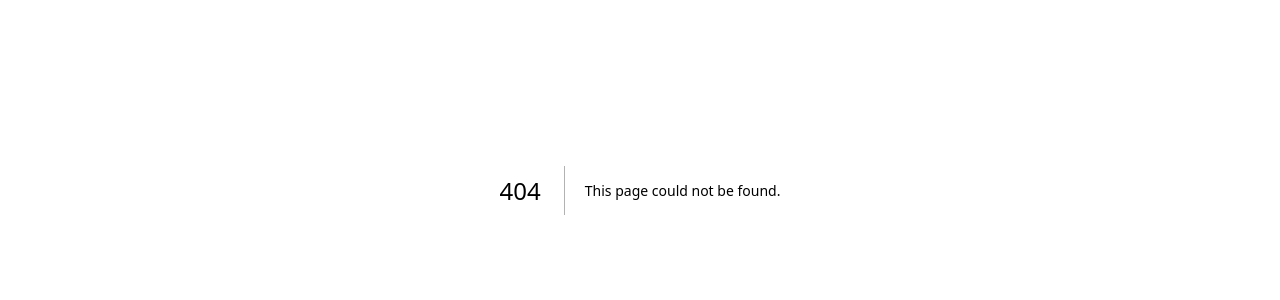
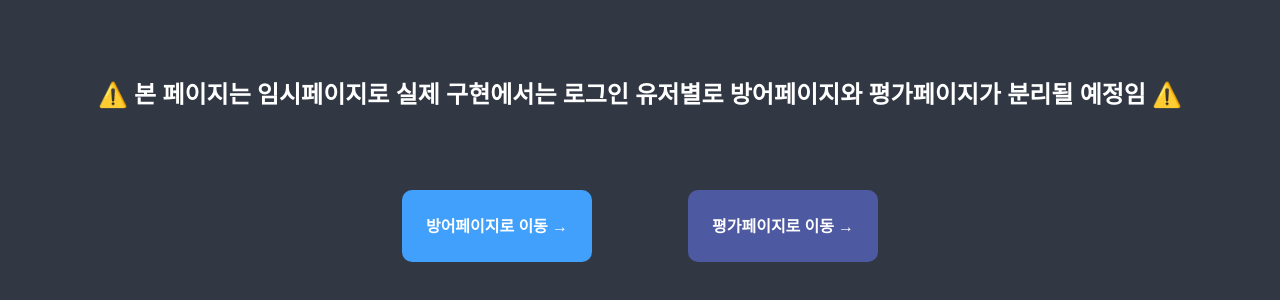
Before and after one commit to keonoh00/C-ITS, a Next.js app: page / in a window 1280 px wide. Before the commit this address had no page. Shown: the part 210-510 px from the top of the page. Built offline with nearby package versions, Linux system fonts and the light colour scheme.

Commit message:
Recreate Home Route

```diff
--- /dev/null
+++ b/src/app/page.tsx
@@ -0,0 +1,27 @@
+import Link from "next/link";
+
+export default function Home() {
+  return (
+    <div className="bg-base-900 h-screen flex">
+      <div className="p-12 flex flex-col justify-center items-center w-full">
+        <span className="text-white font-bold text-2xl text-center mb-10">
+          ⚠️ 본 페이지는 임시페이지로 실제 구현에서는 로그인 유저별로
+          방어페이지와 평가페이지가 분리될 예정임 ⚠️
+        </span>
+
+        <div className="p-10 space-x-24">
+          <Link href="/defend">
+            <button className="bg-primary-300 p-6 rounded-lg w-max text-white font-bold cursor-pointer">
+              방어페이지로 이동 →
+            </button>
+          </Link>
+          <Link href={"/eval-assessment"}>
+            <button className="bg-primary-600 p-6 rounded-lg w-max text-white font-bold cursor-pointer">
+              평가페이지로 이동 →
+            </button>
+          </Link>
+        </div>
+      </div>
+    </div>
+  );
+}
```
